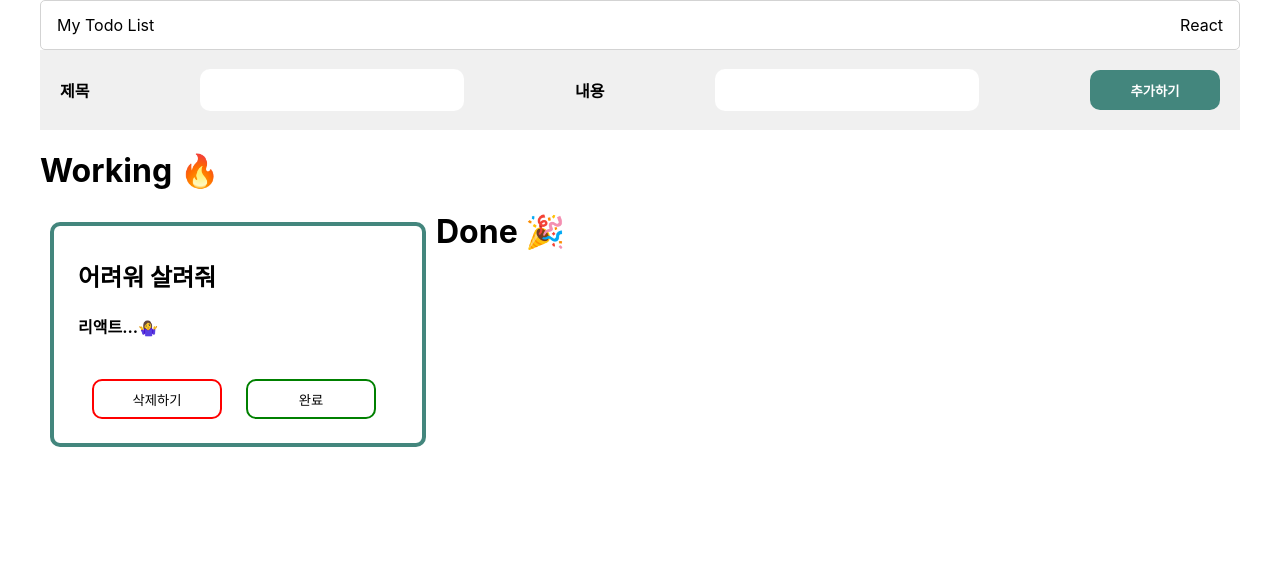
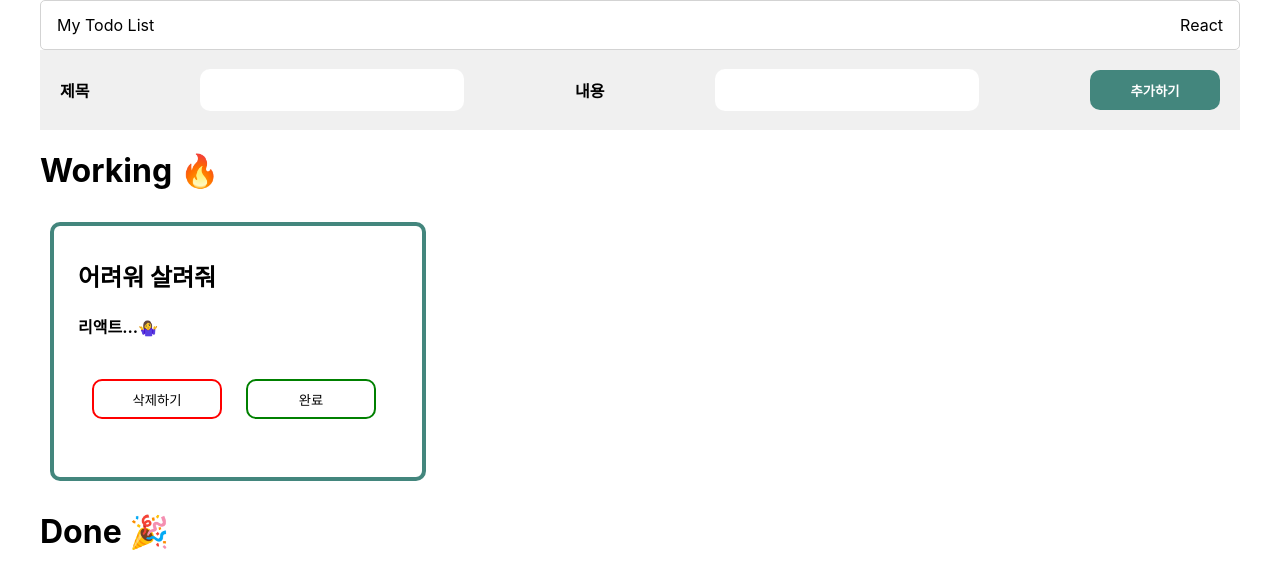
Before and after one commit to LJS0000/todolist, a React (Create React App) app: page / in a window 1280 px wide. Shown: the top 588 px of the page. Built offline with nearby package versions, Linux system fonts and the light colour scheme.

Commit message:
#5 최종

```diff
--- a/src/components/form/Form.jsx
+++ b/src/components/form/Form.jsx
@@ -40,9 +40,10 @@ function Form() {
           추가하기
         </button>
       </div>
-      <div className="vertical">
+
+        <div className="working">
             <h1>Working 🔥</h1>
-          <div>
+              <div className="wrap">
                   {todos
                   .filter((todo)=> !todo.isDone)
                   .map((todo) => {
@@ -77,8 +78,10 @@ function Form() {
                     )
                   })}
               </div>
+          </div>
+          <div>
               <h1>Done 🎉</h1>
-          <div>
+              <div className="wrap">
                 {todos
                 .filter((todo)=> todo.isDone)
                 .map((todo) => {
@@ -114,6 +117,7 @@ function Form() {
                 })}
             </div>
           </div>
+
     </div>
   )
 }
--- a/src/components/form/style.css
+++ b/src/components/form/style.css
@@ -38,10 +38,13 @@
     border-radius: 10px;
 
     width: 320px;
+    height: 215px;
     padding: 12px 24px 24px 24px;
     margin: 10px;
 
+}
 
-    float: left;
-
+.wrap {
+    display: flex;
+    flex-wrap: wrap;
 }
```
Lines whose indentation alone changed are shown as unchanged.
